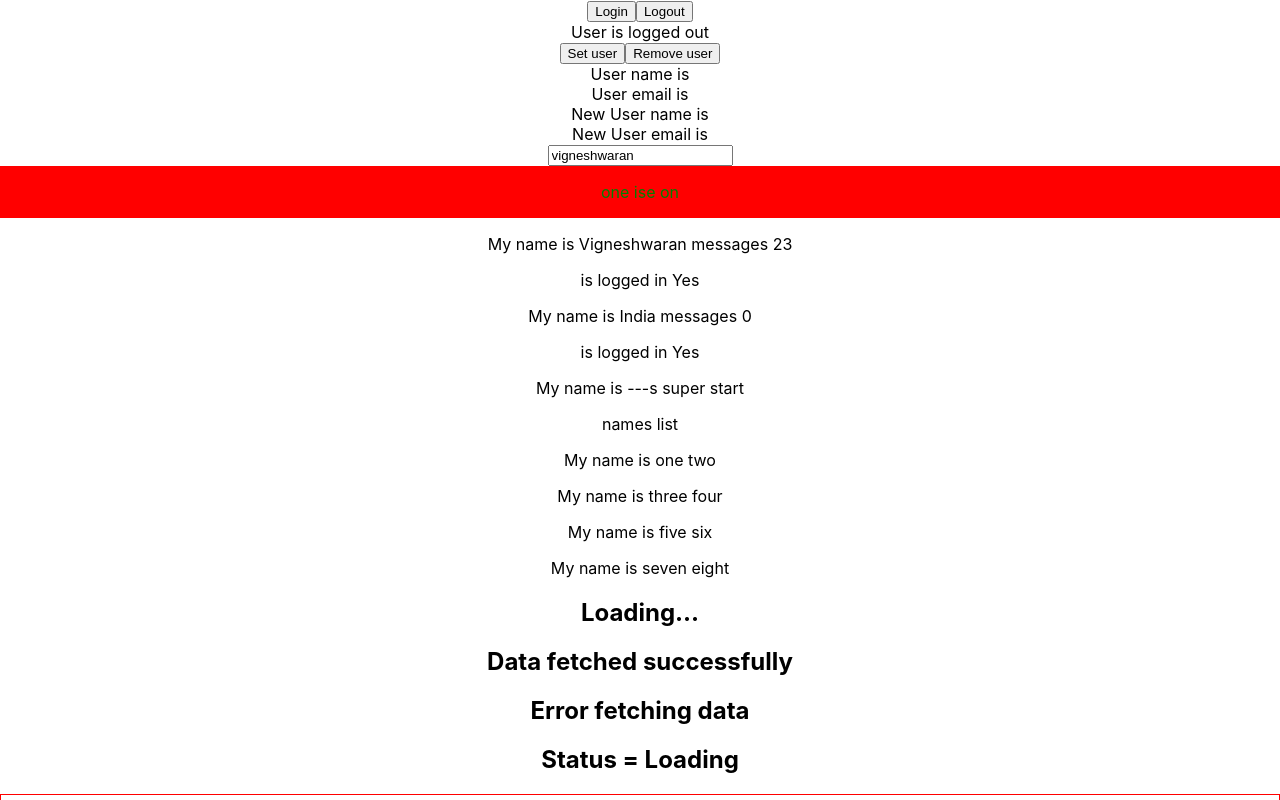
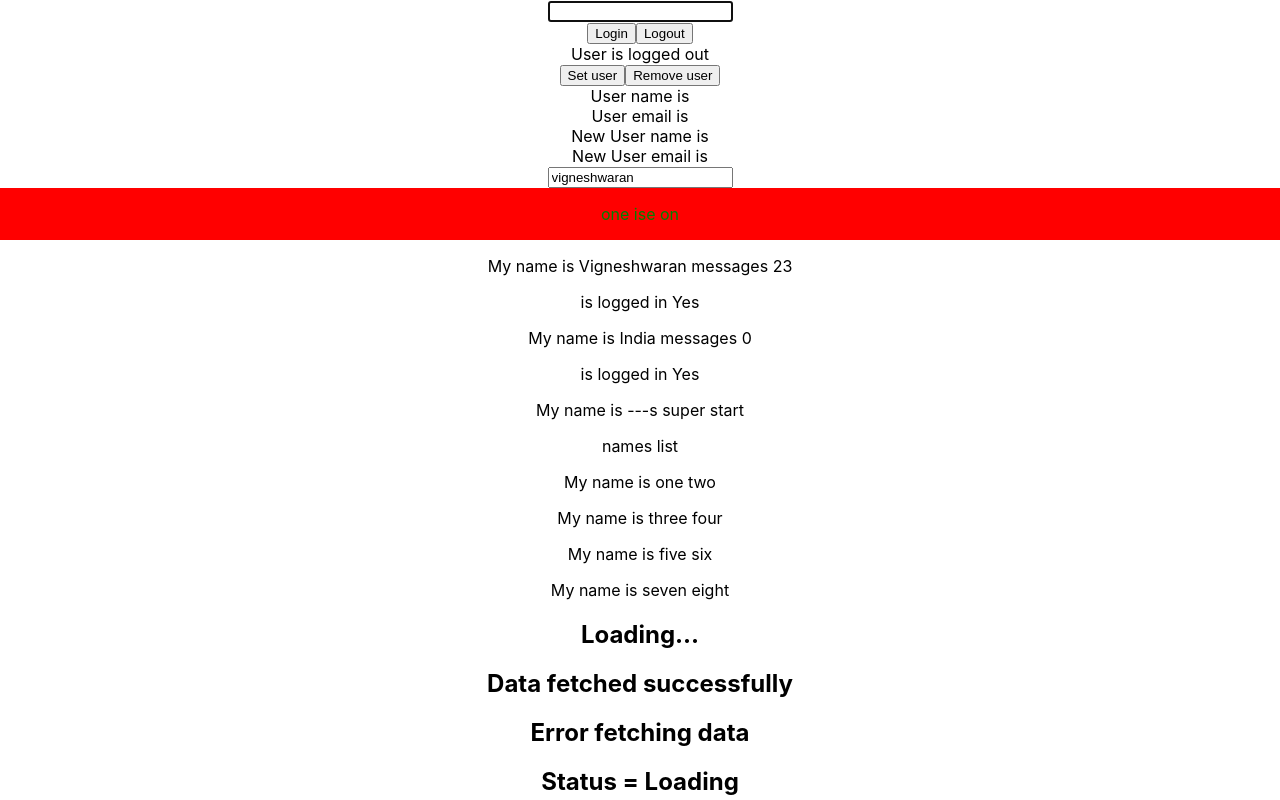
Before and after one commit to vigneshwaran-chandrasekaran/react-17-typescript, a React (Create React App) app: page / in a window 1280 px wide. Shown: the top 800 px of the page. Built offline with nearby package versions, Linux system fonts and the light colour scheme.

Commit message:
useRef params added

```diff
--- a/src/App.tsx
+++ b/src/App.tsx
@@ -9,6 +9,7 @@ import Oscar from "./components/Oscar";
 import Person from "./components/Person";
 import PersonList from "./components/PersonList";
 import Status from "./components/Status";
+import DomRef from "./ref/DomRef";
 import LoggeddIn from "./state/LoggeddIn";
 import User from "./state/User";
 
@@ -47,6 +48,7 @@ function App() {
 
   return (
     <div className="App">
+      <DomRef />
       <LoggeddIn />
       <User />
       <Input
--- /dev/null
+++ b/src/ref/DomRef.tsx
@@ -0,0 +1,23 @@
+import { useEffect, useRef } from "react";
+
+export default function DomRef() {
+  const inputRef = useRef<HTMLInputElement>(null);
+  /**
+   * in the code if we don't want to set optional chaining ? means we want set
+   * const inputRef = useRef<HTMLInputElement>(null!);
+   * ! after null default value,
+   * so inside useEffect
+   * inputRef.current.focus();
+   * without optional chaining
+   */
+
+  useEffect(() => {
+    inputRef.current?.focus();
+  }, []);
+
+  return (
+    <div>
+      <input type="text" ref={inputRef} />
+    </div>
+  );
+}
```
